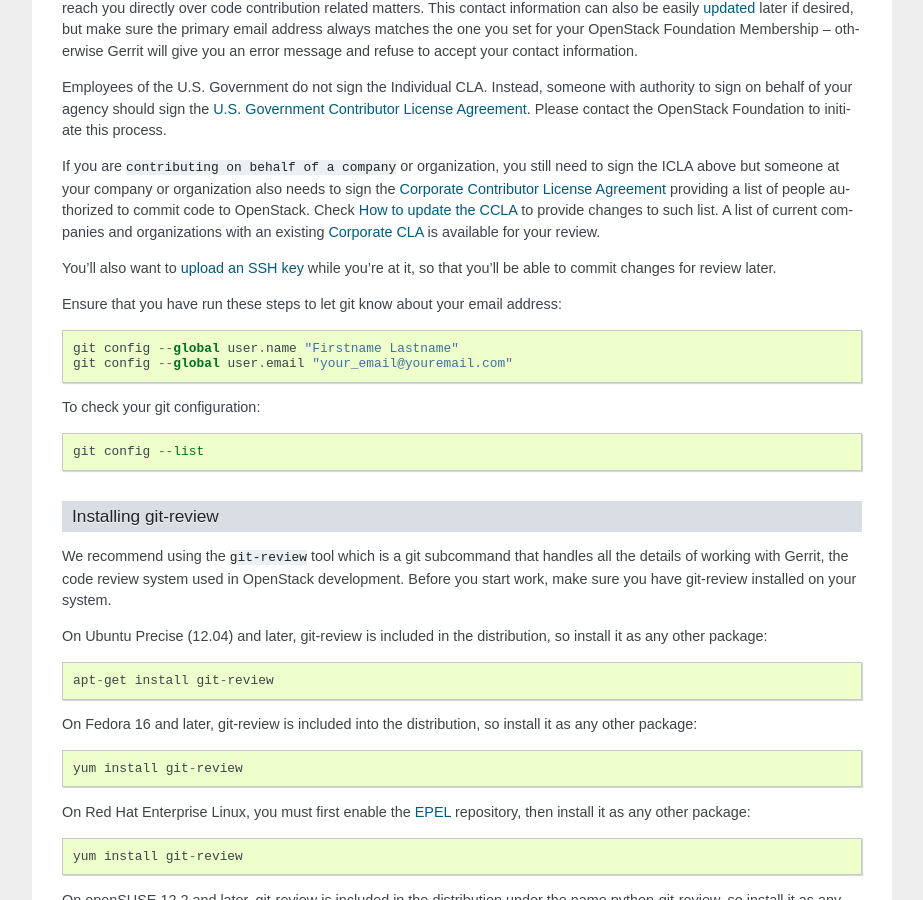
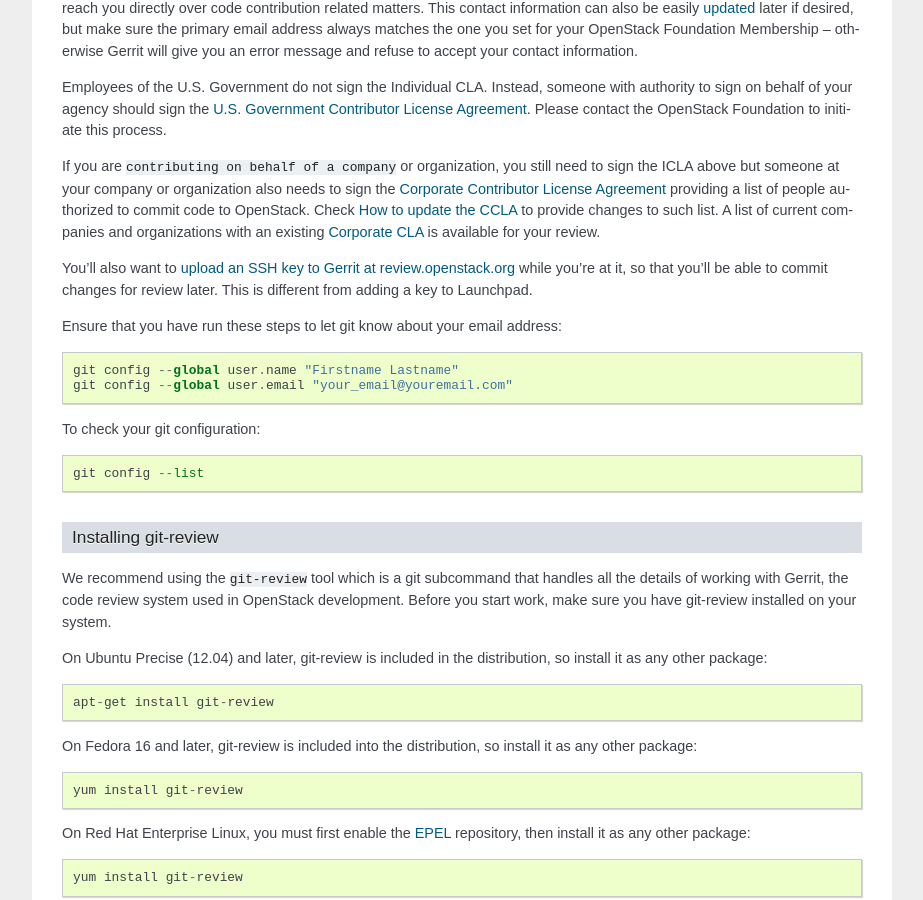
Before and after one commit to openstack-archive/infra-manual, a Sphinx documentation site: the page built from doc/source/developers.rst, in a window 1280 px wide and 900 px high, scrolled down 1389 px. Shown: the whole window, without its empty margins (198-1121 px from the left). Built offline with Sphinx 7.4.7, drawn with Linux system fonts in a browser that asks for light colours.

Commit message:
Adds clarification about uploading ssh key
The paragraph describing SSH key upload does not make it clear that the
upload is being done on review.openstack.org as opposed to the Launchpad
account.  If the user of the manual does not realize the link is
for review.openstack.org the user may never add their SSH key to Gerrit.

Change-Id: Ied449976ee335a82093d1231005f06482f7be1df

```diff
--- a/doc/source/developers.rst
+++ b/doc/source/developers.rst
@@ -83,9 +83,10 @@
 <https://wiki.openstack.org/wiki/Contributors/Corporate>`_ is available
 for your review.
 
-You'll also want to `upload an SSH key
+You'll also want to `upload an SSH key to Gerrit at review.openstack.org
 <https://review.openstack.org/#/settings/ssh-keys>`_ while you're at
-it, so that you'll be able to commit changes for review later.
+it, so that you'll be able to commit changes for review later. This is
+different from adding a key to Launchpad.
 
 Ensure that you have run these steps to let git know about your email
 address::
```
